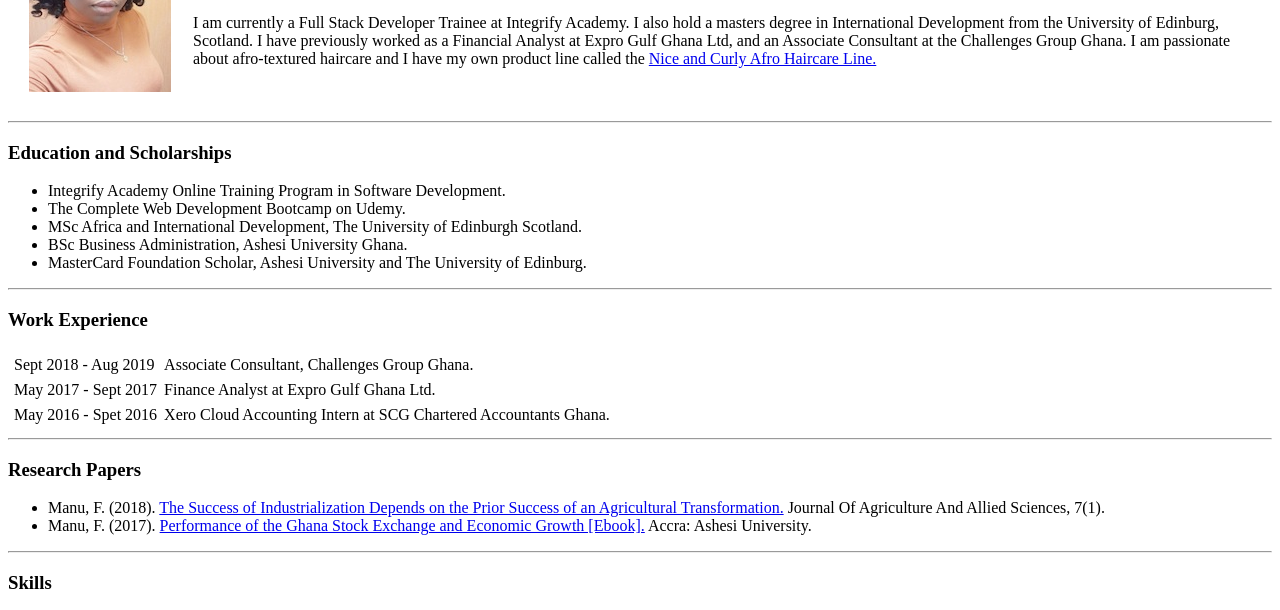
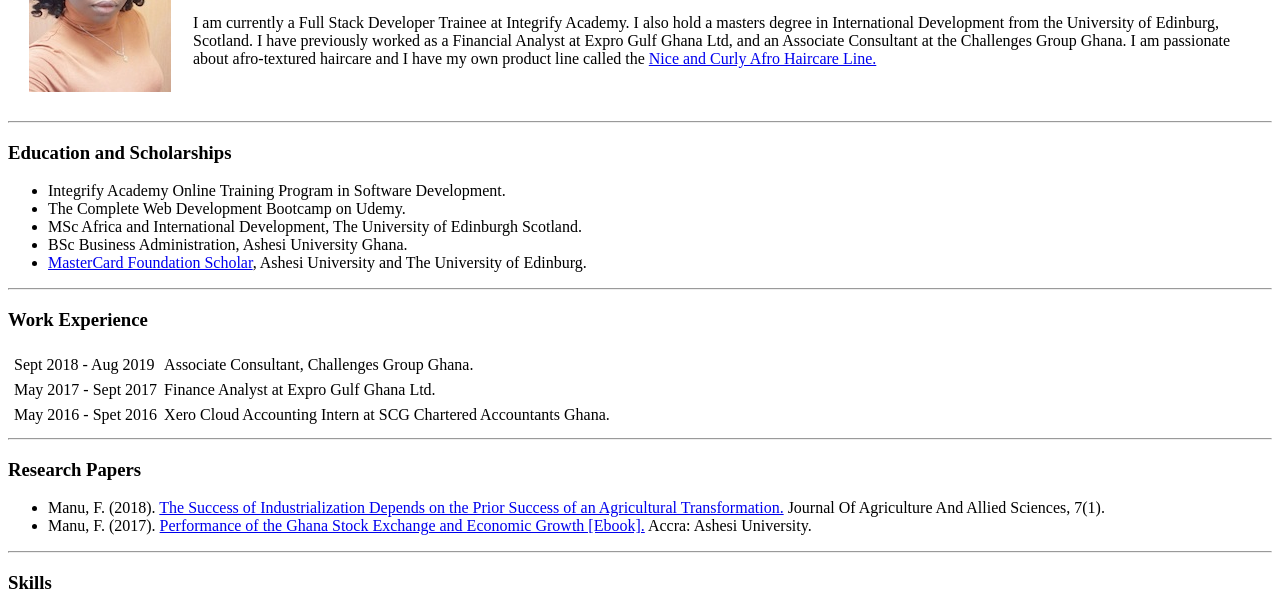
Before and after one commit to fredamanu/cv, a plain HTML site: page index.html in a window 1280 px wide. Shown: the part 149-759 px from the top of the page. Drawn offline with Linux system fonts and the light colour scheme.

Commit message:
Update index.html

```diff
--- a/index.html
+++ b/index.html
@@ -24,7 +24,7 @@
     <li>The Complete Web Development Bootcamp on Udemy.</li>
     <li>MSc Africa and International Development, The University of Edinburgh Scotland.</li>
     <li>BSc Business Administration, Ashesi University Ghana.</li>
-    <li>MasterCard Foundation Scholar, Ashesi University and The University of Edinburg.</li>
+    <li><a href= "https://www.ed.ac.uk/global/mastercard-foundation/meet-our-scholars/alumni/class-2018">MasterCard Foundation Scholar</a>, Ashesi University and The University of Edinburg.</li>
   </ul>
   <hr>
   <h3>Work Experience</h3>
```
